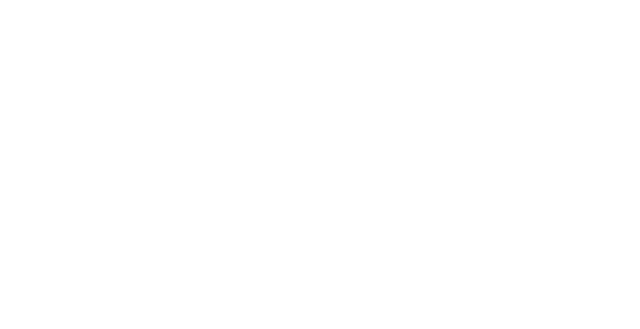
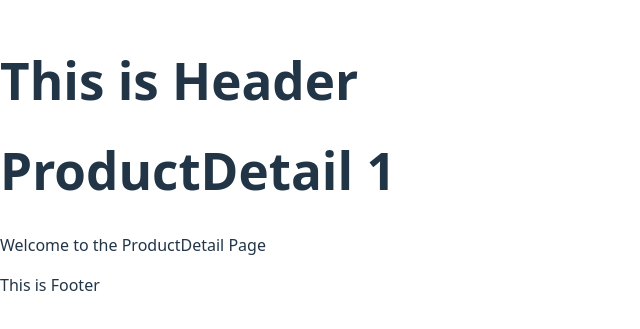
Before and after one commit to irpanzy/learn-react-router, a React (Vite) app: page /data/product/1 in a window 1280 px wide. Before the commit this address had no page. Shown: the part 243-572 px from the top of the page, without its empty margins (0-640 px from the left). Built offline with nearby package versions, Linux system fonts and the light colour scheme.

Commit message:
feat: add route param

```diff
--- /dev/null
+++ b/src/ProductDetail.jsx
@@ -0,0 +1,13 @@
+import React from "react";
+import { useParams } from "react-router";
+
+export default function ProductDetail() {
+  const params = useParams();
+
+  return (
+    <div>
+      <h1>ProductDetail {params.id}</h1>
+      <p>Welcome to the ProductDetail Page</p>
+    </div>
+  );
+}
--- a/src/main.jsx
+++ b/src/main.jsx
@@ -9,6 +9,7 @@
 import Seller from "./Seller.jsx";
 import Data from "./Data.jsx";
 import DataLayout from "./DataLayout.jsx";
+import ProductDetail from "./ProductDetail.jsx";
 
 createRoot(document.getElementById("root")).render(
   <StrictMode>
@@ -18,8 +19,9 @@
         <Route path="/about" element={<About />} />
         <Route path="/data" element={<DataLayout />}>
           <Route index element={<Data />} />
+          <Route path="products" element={<Product />} />
+          <Route path="product/:id" element={<ProductDetail />} />
           <Route path="customers" element={<Customer />} />
-          <Route path="products" element={<Product />} />
           <Route path="sellers" element={<Seller />} />
         </Route>
       </Routes>
```
